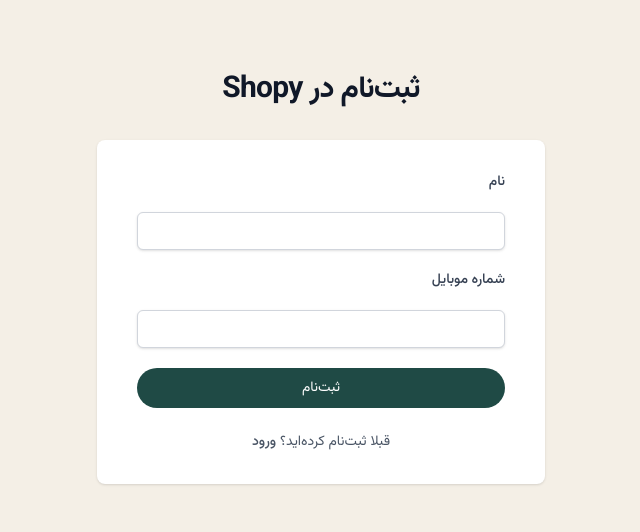
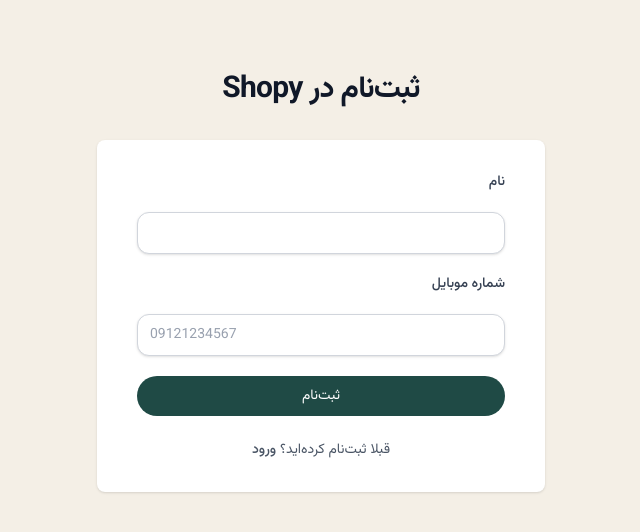
Before and after one commit to selengr/cv, a Next.js app: page /auth/register in a window 1280 px wide. Shown: the top 532 px of the page, without its empty margins (398-1038 px from the left). Built offline with nearby package versions, Linux system fonts and the light colour scheme; no server answers.

Commit message:
update auth process

```diff
--- a/src/components/shared/form/input.tsx
+++ b/src/components/shared/form/input.tsx
@@ -9,6 +9,10 @@
   inputClassName?: string;
   labelClassName?: string;
   errorClassName?: string;
+  autoComplete?: string;
+  inputMode?: "text" | "tel" | "numeric" | "email";
+  dir?: "rtl" | "ltr";
+  placeholder?: string;
 }
 
 export default function Input({
@@ -18,6 +22,10 @@
   inputClassName,
   labelClassName,
   errorClassName,
+  autoComplete,
+  inputMode,
+  dir,
+  placeholder,
 }: InputProps) {
   return (
     <>
@@ -31,7 +39,11 @@
         id={name}
         name={name}
         type={type}
-        className={`mt-1 block w-full appearance-none rounded-md border border-gray-300 px-3 py-2 placeholder-gray-400 shadow-sm focus:border-indigo-500 focus:ring-indigo-500 focus:outline-none sm:text-sm ${inputClassName ?? ""}`}
+        autoComplete={autoComplete}
+        inputMode={inputMode}
+        dir={dir}
+        placeholder={placeholder}
+        className={`mt-1 block w-full appearance-none rounded-xl border border-gray-300 bg-white px-3 py-2.5 placeholder-gray-400 shadow-sm focus:border-[#1f4a45] focus:ring-[#1f4a45] focus:outline-none sm:text-sm ${inputClassName ?? ""}`}
       />
       <ErrorMessage
         name={name}
```
